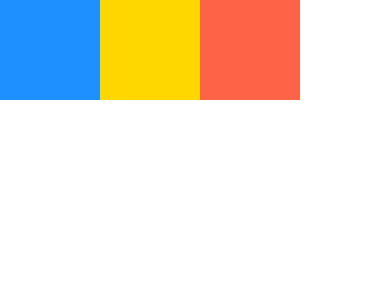
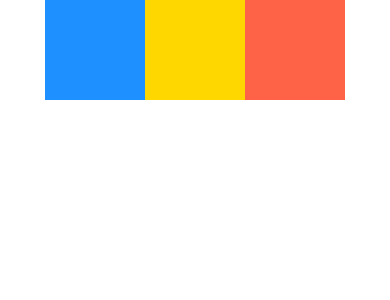
Before and after one commit to rafaelpapa81/DoneWithIt, a React Native app: screen / in a window 390 px wide. Shown: the top 300 px of the page. Built offline with nearby package versions, Linux system fonts and the light colour scheme.

Commit message:
flex direction main axis

```diff
--- a/App.js
+++ b/App.js
@@ -12,7 +12,8 @@ export default function App() {
       style={{
         backgroundColor: "#fff",
         flex: 1,
-        flexDirection: "row",
+        flexDirection: "row", // horizontal axis is te main
+        justifyContent: "center", //center obj at main axis
       }}
     >
       <View
```
